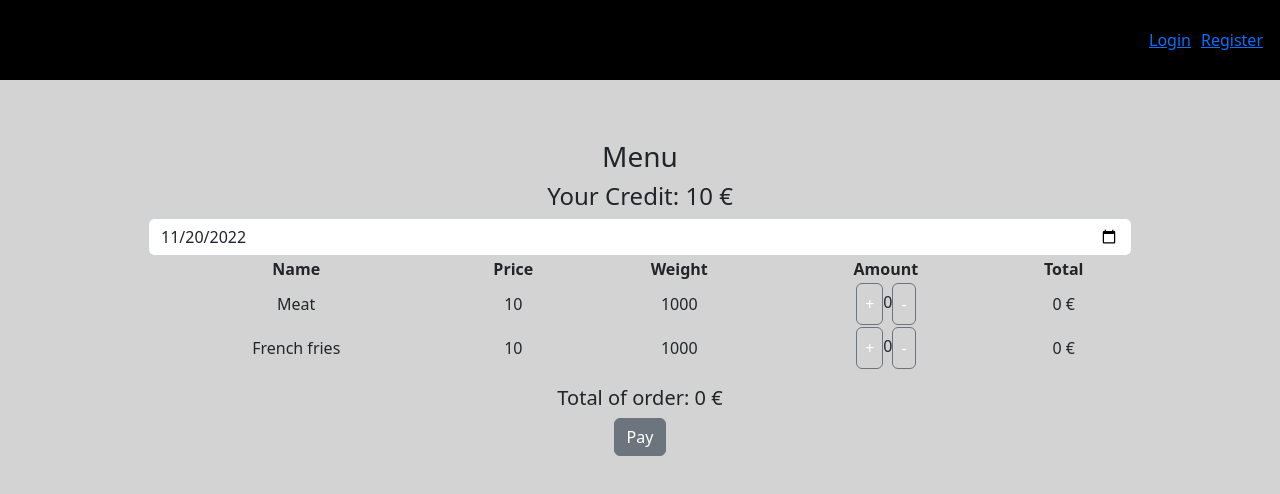
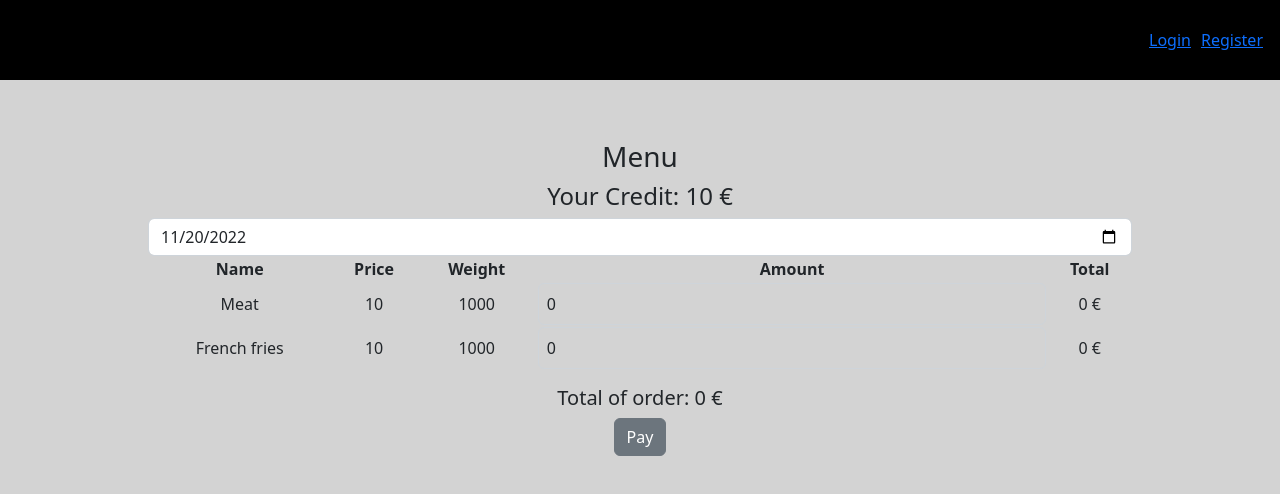
Before and after one commit to avrbovsky/canteen, a React (Create React App) app: page /menu in a window 1280 px wide. Shown: the top 494 px of the page. Built offline with nearby package versions, Linux system fonts and the light colour scheme.

Commit message:
Fixed bug

```diff
--- a/src/components/OrderItem.tsx
+++ b/src/components/OrderItem.tsx
@@ -5,11 +5,11 @@ import { Input, Button } from "reactstrap";
 export const OrderItem: FC<FoodProps> = (props) => {
   const { id, name, price, weight, setTotalPriceOfFood } = props;
   const [amount, setAmount] = useState<number>(0);
-  const changeAmount = (num: number) => {
-    if (num == -1 && amount == 0) {
-    } else {
-      setAmount((prevState) => prevState + num);
-      setTotalPriceOfFood?.(id, price, num);
+  const changeAmount = (num: string) => {
+    const amount = +num;
+    if (amount >= 0) {
+      setAmount(amount);
+      setTotalPriceOfFood?.(id, price, amount);
     }
   };
 
@@ -20,21 +20,11 @@ export const OrderItem: FC<FoodProps> = (props) => {
         <td>{price}</td>
         <td>{weight}</td>
         <td>
-          <Button
-            onClick={(e) => {
-              changeAmount(1);
-            }}
-          >
-            +
-          </Button>
-          {amount}
-          <Button
-            onClick={(e) => {
-              changeAmount(-1);
-            }}
-          >
-            -
-          </Button>
+          <Input
+            onChange={(e) => changeAmount(e.currentTarget.value)}
+            value={amount}
+            type="number"
+          />
         </td>
         <td>{price * amount} €</td>
       </tr>
--- a/src/pages/MenuPage.tsx
+++ b/src/pages/MenuPage.tsx
@@ -6,6 +6,11 @@ import { UserContext } from "../contexts/UserContext";
 import { FoodProps, user } from "../types";
 import { OrderItem } from "../components/OrderItem";
 
+type Food = {
+  id: number;
+  amount: number;
+  price: number;
+};
 
 export const MenuPage = () => {
   let defaultDate = new Date();
@@ -16,25 +21,27 @@ export const MenuPage = () => {
     { id: 0, name: "Meat", price: 10, weight: 1000 },
     { id: 1, name: "French fries", price: 10, weight: 1000 },
   ]);
+  const [addedFoods, setAddedFoods] = useState<Food[]>([]);
   const [total, setTotal] = useState<number>(0);
-  const setTotalPriceOfFood = (id: number, price: number, amountChange: number) => {
-    setMenu((prevState) =>
-      prevState.map((item) =>
-        item.id == id ? { ...item, amount: 0 + amountChange } : item
-      )
+  const setTotalPriceOfFood = (id: number, price: number, amount: number) => {
+    const foods = addedFoods.filter((food) => food.id !== id);
+    const allFoods = [...foods, { id, price, amount }];
+    setAddedFoods(allFoods);
+    const totalCost = allFoods.reduce(
+      (accumulator, food) => accumulator + food.amount * food.price,
+      0
     );
-    setTotal((prevState) => (price*amountChange) +prevState )
+    setTotal(totalCost);
   };
 
   const pay = (): void => {
-    if (credit< total){
-      alert('Not enough money')
+    if (credit < total) {
+      alert("Not enough money");
+    } else {
+      setCredit((prevState) => prevState - total);
+      setTotal(0);
     }
-    else{
-      setCredit((prevState)=> (prevState-total))
-      setTotal(0)
-    }
-  }
+  };
 
   const fetchMenu = () => {
     fetch(`${url}/api/menu`, {
@@ -70,7 +77,7 @@ export const MenuPage = () => {
         type="date"
         name="username"
         placeholder="Enter Username"
-        defaultValue={date.toISOString().split('T')[0]}
+        defaultValue={date.toISOString().split("T")[0]}
         onChange={(e) => setDate(new Date(e.currentTarget.value))}
         required
       ></Input>
@@ -84,10 +91,7 @@ export const MenuPage = () => {
         </tr>
         {menu &&
           menu.map(({ ...props }) => (
-            <OrderItem
-              {...props}
-              setTotalPriceOfFood={setTotalPriceOfFood}
-            />
+            <OrderItem {...props} setTotalPriceOfFood={setTotalPriceOfFood} />
           ))}
       </Table>
       <h5>Total of order: {total} €</h5>
```
Also changed, not shown: src/types.ts (+12 -9 lines). Lines whose indentation alone changed are shown as unchanged.
